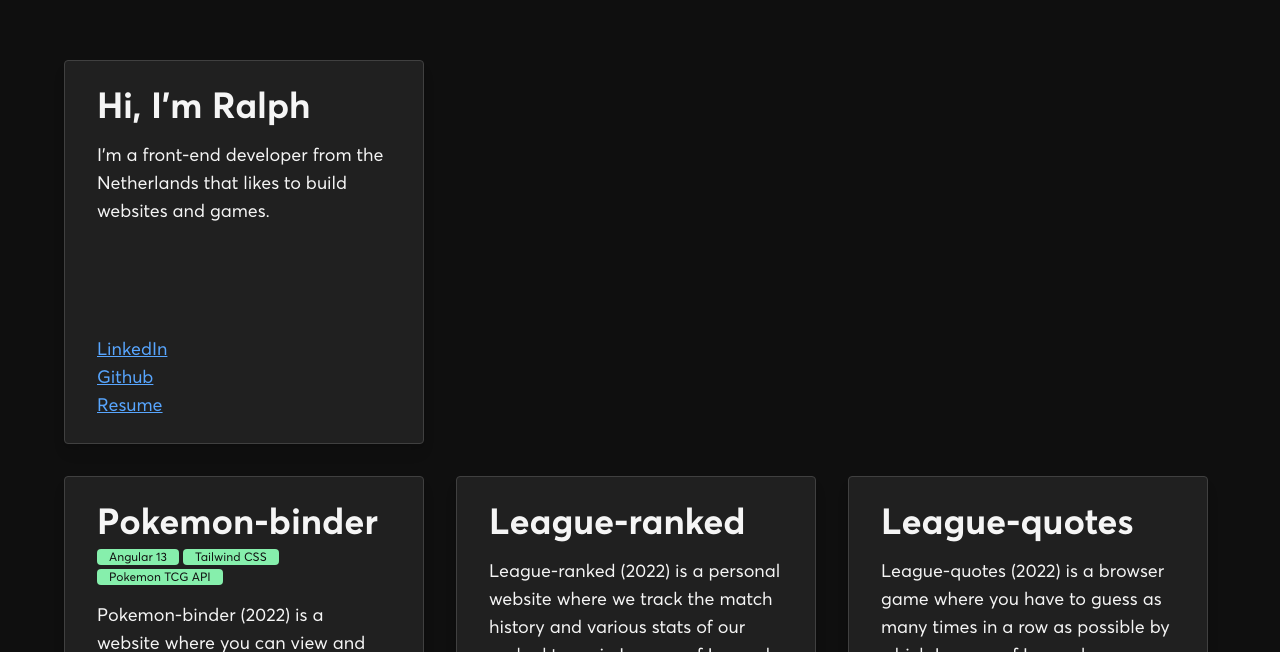
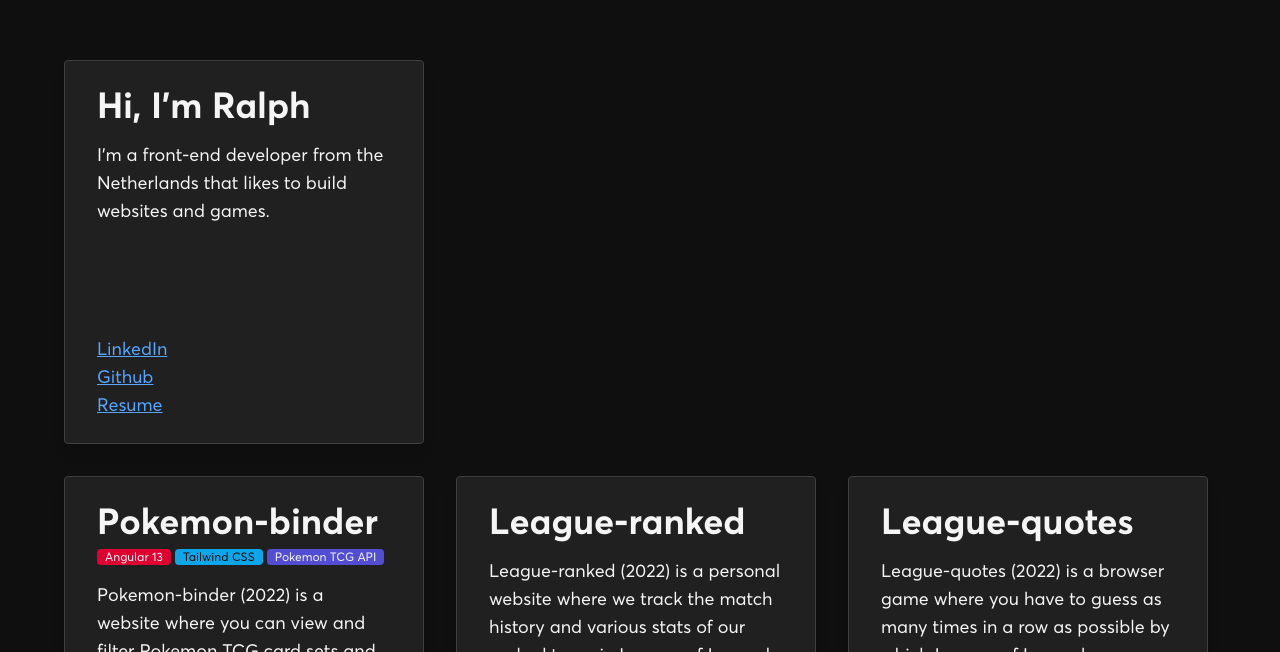
Before and after one commit to Ralphvandodewaard/project-ralph, a Vue app: page / in a window 1280 px wide. Shown: the part 148-800 px from the top of the page. Built offline with nearby package versions, Linux system fonts and the light colour scheme.

Commit message:
Added tag colors

```diff
--- a/src/components/TagWrapper.vue
+++ b/src/components/TagWrapper.vue
@@ -1,11 +1,14 @@
 <template>
-  <div class="w-fit px-3 bg-green-300 text-neutral-950 text-xs rounded">
+  <div
+    :class="getTagColors"
+    class="w-fit px-2 text-xs rounded"
+  >
     {{ tag }}
   </div>
 </template>
 
 <script lang="ts">
-import { defineComponent } from 'vue';
+import { defineComponent, computed } from 'vue';
 
 export default defineComponent({
   name: 'TagWrapper',
@@ -14,6 +17,37 @@ export default defineComponent({
       type: String,
       required: true
     }
+  },
+  setup(props) {
+    const getTagColors = computed<string>(() => {
+      const tag = props.tag.toLowerCase();
+
+      if (tag.includes('angular')) {
+        return 'bg-angular text-neutral-100';
+      } else if (tag.includes('vue')) {
+        return 'bg-vue text-neutral-950';
+      } else if (tag.includes('typescript')) {
+        return 'bg-typescript text-neutral-100';
+      } else if (tag.includes('tailwind')) {
+        return 'bg-tailwind text-neutral-950';
+      } else if (tag.includes('pokemon')) {
+        return 'bg-pokemon text-neutral-100';
+      } else if (tag.includes('riot')) {
+        return 'bg-riot text-neutral-100';
+      } else if (tag.includes('php')) {
+        return 'bg-php text-neutral-100';
+      } else if (tag.includes('mysql')) {
+        return 'bg-mysql text-neutral-100';
+      } else if (tag.includes('c#')) {
+        return 'bg-csharp text-neutral-100';
+      }
+
+      return 'bg-black text-neutral-100';
+    });
+
+    return {
+      getTagColors
+    };
   }
 });
 </script>
--- a/tailwind.config.js
+++ b/tailwind.config.js
@@ -1,5 +1,6 @@
 module.exports = {
   content: ['./public/**/*.html', './src/**/*.{vue,js,ts,jsx,tsx}'],
+  safelist: [{ pattern: /bg-(angular|vue|typescript|tailwind|pokemon|riot|php|mysql|csharp)/ }],
   theme: {
     extend: {
       screens: {
@@ -15,7 +16,16 @@ module.exports = {
         neutral: {
           850: '#202020',
           950: '#0F0F0F'
-        }
+        },
+        angular: '#DD0031',
+        vue: '#42B883',
+        typescript: '#3178C6',
+        tailwind: '#0EA5E9',
+        pokemon: '#524DD1',
+        riot: '#DC291E',
+        php: '#4F5B93',
+        mysql: '#3E6E93',
+        csharp: '#953DAC'
       },
       width: {
         90: '22.5rem'
```
